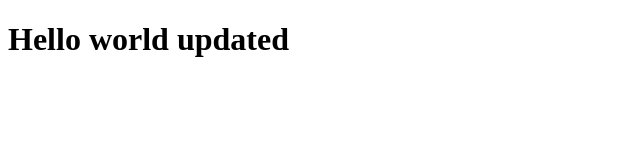
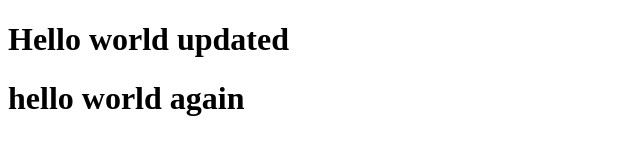
Before and after one commit to Anishsth3/gitbasics, a plain HTML site: page Index.html in a window 1280 px wide. Shown: the whole page, without its empty margins (0-640 px from the left). Drawn offline with Linux system fonts and the light colour scheme.

Commit message:
hello world again added

```diff
--- a/Index.html
+++ b/Index.html
@@ -10,5 +10,6 @@
 </head>
 <body>
     <h1>Hello world updated</h1>
+    <h1> hello world again</h1>
 </body>
 </html>
```
